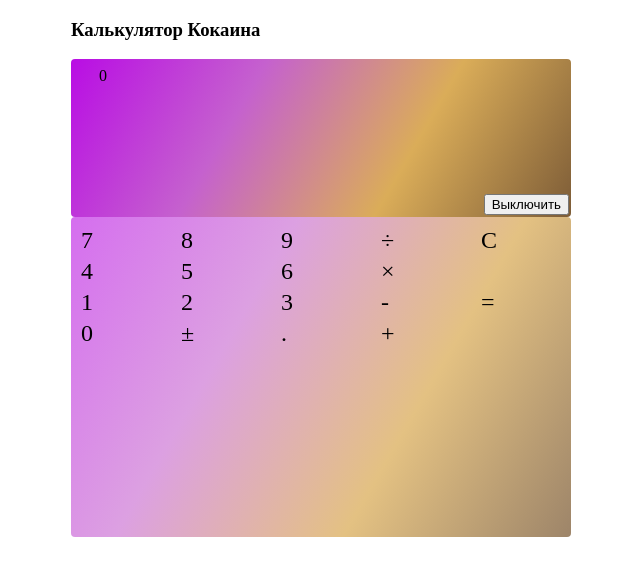
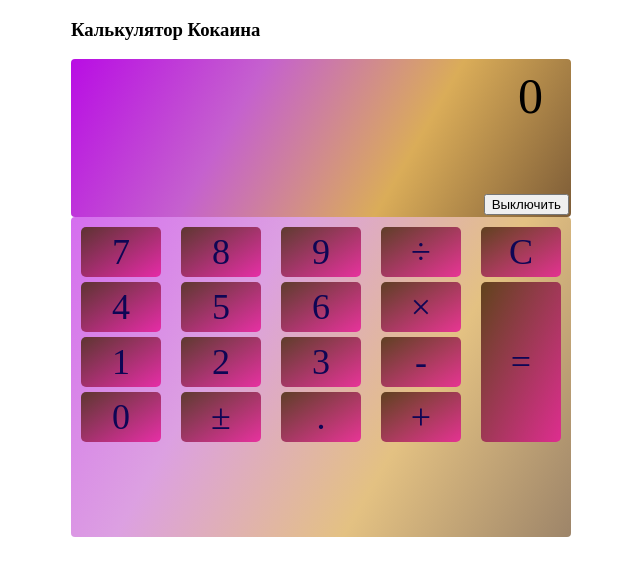
Before and after one commit to Linky-js/Calculator, a plain HTML site: page index.html in a window 1280 px wide. Shown: the whole page, without its empty margins (319-959 px from the left). Drawn offline with Linux system fonts and the light colour scheme.

Commit message:
Update style.css

```diff
--- a/css/style.css
+++ b/css/style.css
@@ -29,18 +29,23 @@ body{
     );
 }
 .key{
+    display: flex;
     width: 80%;
-    height: 80%;
-
+    height: 50px;
+    color: rgb(14, 6, 85);
+    background-image: linear-gradient(to right bottom,rgba(63, 35, 2, 0.8),
+    rgba(233, 19, 151, 0.8)
+    );
+    border-radius: 5px;
     margin-right: 5px;
     margin-bottom: 5px;
-    padding-left: 0;
-    padding-right: 0;
+
     /* flex-grow: 1; */
-    font-size: 24px;
+    font-size: 36px;
     line-height: 26px;
     align-content: center;
     align-items: center;
+    justify-content: center;
 }
 .clear{
     position: absolute;
@@ -53,10 +58,15 @@ body{
     grid-template-columns: 100px 100px 100px 100px 100px;
 }
 .smooth {
-    height: 280%;
+    height: 290%;
 }
 input{
     display: block;
     width: 80%;
     height: 80%;
 }
+.display{
+    height: auto;
+    text-align: end;
+    font-size: 50px;
+}
```
